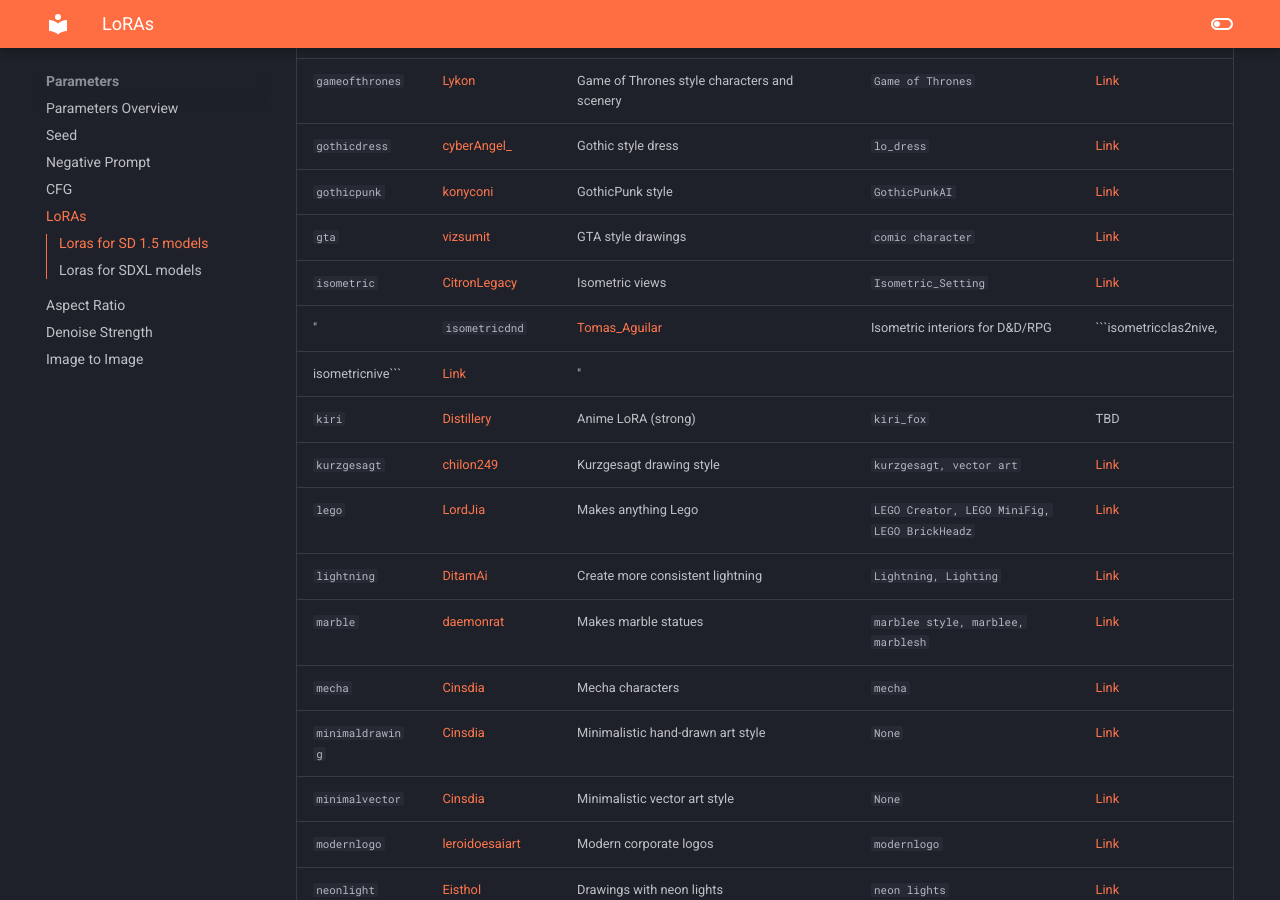
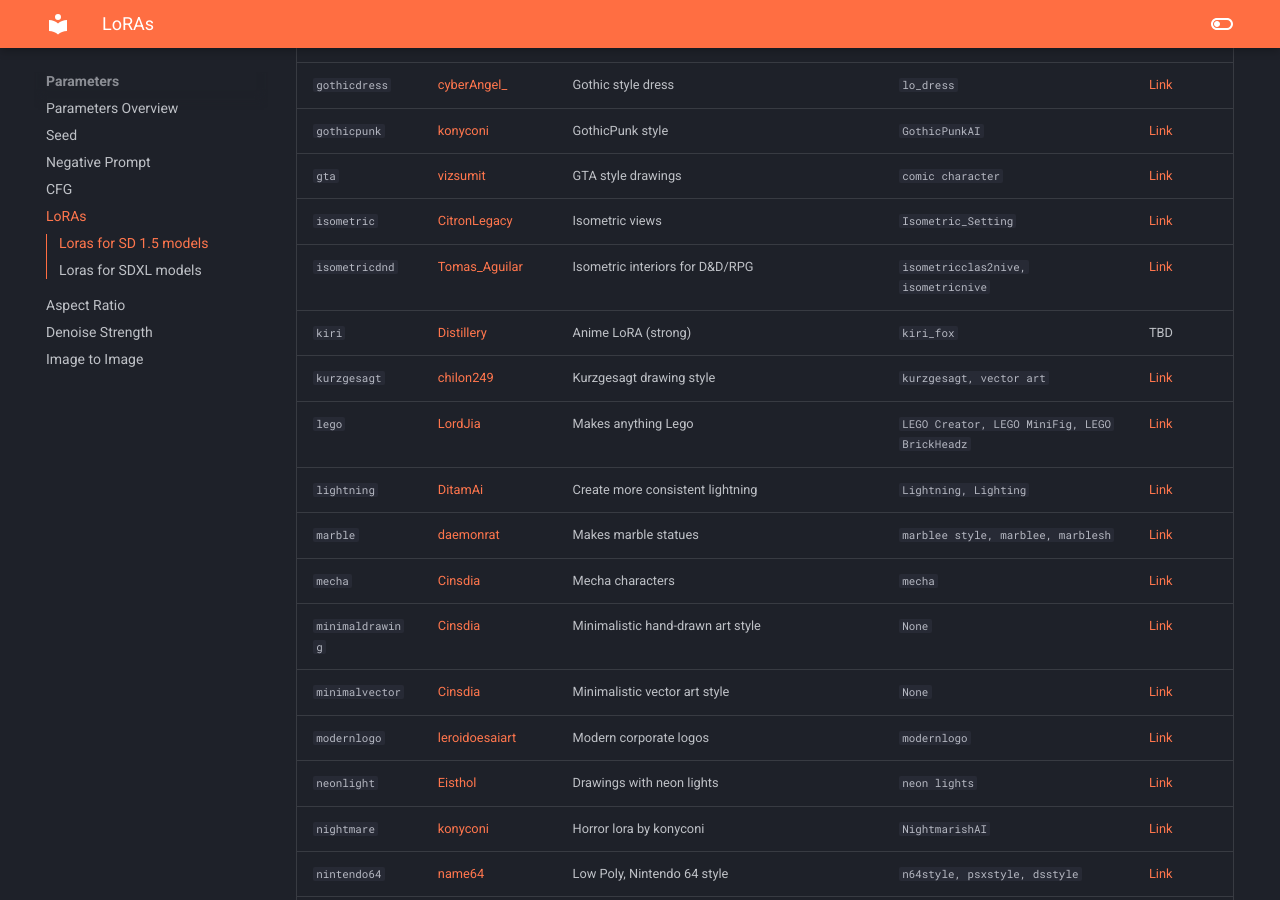
Before and after one commit to Distillery-Dev/site, an MkDocs documentation site: the page built from docs/Parameters/lora/lora.md, in a window 1280 px wide and 900 px high, scrolled down 2714 px. Built offline with MkDocs 1.6.1 and Material for MkDocs 9.7.7, drawn with Linux system fonts in a browser that asks for light colours.

````diff
--- a/docs/Parameters/lora/lora.md
+++ b/docs/Parameters/lora/lora.md
@@ -62,8 +62,7 @@ The following LoRAs are available for our standard models (bloodymary, vodka and
 | ```gothicpunk``` | [konyconi](https://civitai.com/user/konyconi/models) | GothicPunk style | ```GothicPunkAI``` | [Link](https://civitai.com/models/78695/gothicpunkai) |
 | ```gta``` | [vizsumit](https://civitai.com/user/vizsumit/models) | GTA style drawings | ```comic character``` | [Link](https://civitai.com/models/66719?modelVersionId=161686) |
 | ```isometric``` | [CitronLegacy](https://civitai.com/user/CitronLegacy/models) | Isometric views | ```Isometric_Setting``` | [Link](https://civitai.com/models/118775/stylized-setting-isometric) |
-"| ```isometricdnd``` | [Tomas_Aguilar](https://civitai.com/user/Tomas_Aguilar) | Isometric interiors for D&D/RPG | ```isometricclas2nive,
-isometricnive``` | [Link](https://civitai.com/models/80719/table-rpg-dandd-maps-isometric-room) |"
+| ```isometricdnd``` | [Tomas_Aguilar](https://civitai.com/user/Tomas_Aguilar) | Isometric interiors for D&D/RPG | ```isometricclas2nive, isometricnive``` | [Link](https://civitai.com/models/80719/table-rpg-dandd-maps-isometric-room) |
 | ```kiri``` | [Distillery](distillery.dev) | Anime LoRA (strong) | ```kiri_fox``` | TBD |
 | ```kurzgesagt``` | [chilon249](https://civitai.com/user/chilon249/models) | Kurzgesagt drawing style | ```kurzgesagt, vector art``` | [Link](https://civitai.com/models/10098?modelVersionId=12006) |
 | ```lego``` | [LordJia](https://huggingface.co/lordjia) | Makes anything Lego | ```LEGO Creator, LEGO MiniFig, LEGO BrickHeadz``` | [Link](https://civitai.com/models/92444?modelVersionId=150123) |
````
